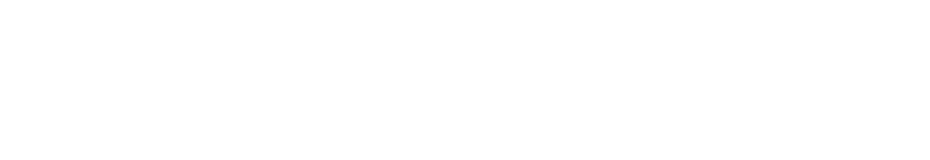
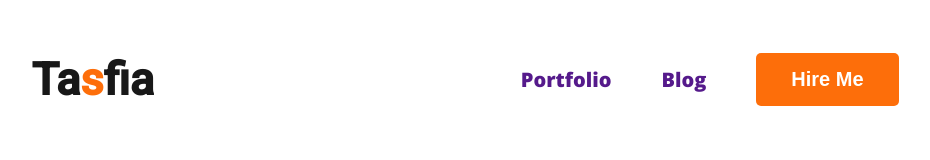
Before and after one commit to tasfiameher/WebDeveloper-portfolio, a plain HTML site: page index.html in a window 1280 px wide. Shown: the whole page, without its empty margins (140-1070 px from the left). Drawn offline with nearby package versions, Linux system fonts and the light colour scheme; a web font is replaced by a local one.

Commit message:
navbar added

```diff
--- a/css/portfolio.css
+++ b/css/portfolio.css
@@ -0,0 +1,59 @@
+/* Common shared styles */
+body {
+    font-family: 'Open Sans', sans-serif;
+    font-family: 'Roboto', sans-serif;
+}
+
+/* Nav styles */
+nav {
+    display: flex;
+    align-items: center;
+    justify-content: space-around;
+}
+
+nav>ul {
+    display: flex;
+    padding-right: 20px;
+    align-items: center;
+}
+
+nav li {
+    list-style: none;
+    margin-right: 50px;
+
+}
+
+nav a {
+    text-decoration: none;
+
+    font-family: Open Sans;
+    font-size: 20px;
+    font-style: normal;
+    font-weight: 400;
+    line-height: normal;
+}
+
+.nav-title {
+    color: var(--dark-01, #181818);
+    font-size: 45px;
+    font-style: normal;
+    font-weight: 800;
+    line-height: normal;
+}
+
+.text-primary {
+    color: #FD6E0A;
+    ;
+}
+
+.btn-primary {
+    border-radius: 5px;
+    border: 0;
+    background: #FD6E0A;
+    color: white;
+    font-size: 20px;
+    font-style: normal;
+    font-weight: 700;
+    line-height: normal;
+    padding: 15px 35px;
+}
--- a/index.html
+++ b/index.html
@@ -5,11 +5,26 @@
     <meta charset="UTF-8">
     <meta name="viewport" content="width=device-width, initial-scale=1.0">
     <title>Web Developer Portfolio</title>
+
+    <link rel="preconnect" href="https://fonts.googleapis.com">
+    <link rel="preconnect" href="https://fonts.gstatic.com" crossorigin>
+    <link
+        href="https://fonts.googleapis.com/css2?family=Borel&family=Indie+Flower&family=Open+Sans:wght@800&family=Roboto:wght@500&display=swap"
+        rel="stylesheet">
     <link rel="stylesheet" href="css/portfolio.css">
 </head>
 
 <body>
-    <header></header>
+    <header>
+        <nav>
+            <h3 class="nav-title">Ta<span class="text-primary">s</span>fia</h3>
+            <ul>
+                <li><a href="">Portfolio</a></li>
+                <li><a href="">Blog</a></li>
+                <li><button class="btn-primary">Hire Me</button></li>
+            </ul>
+        </nav>
+    </header>
     <main></main>
     <footer></footer>
 </body>
```
